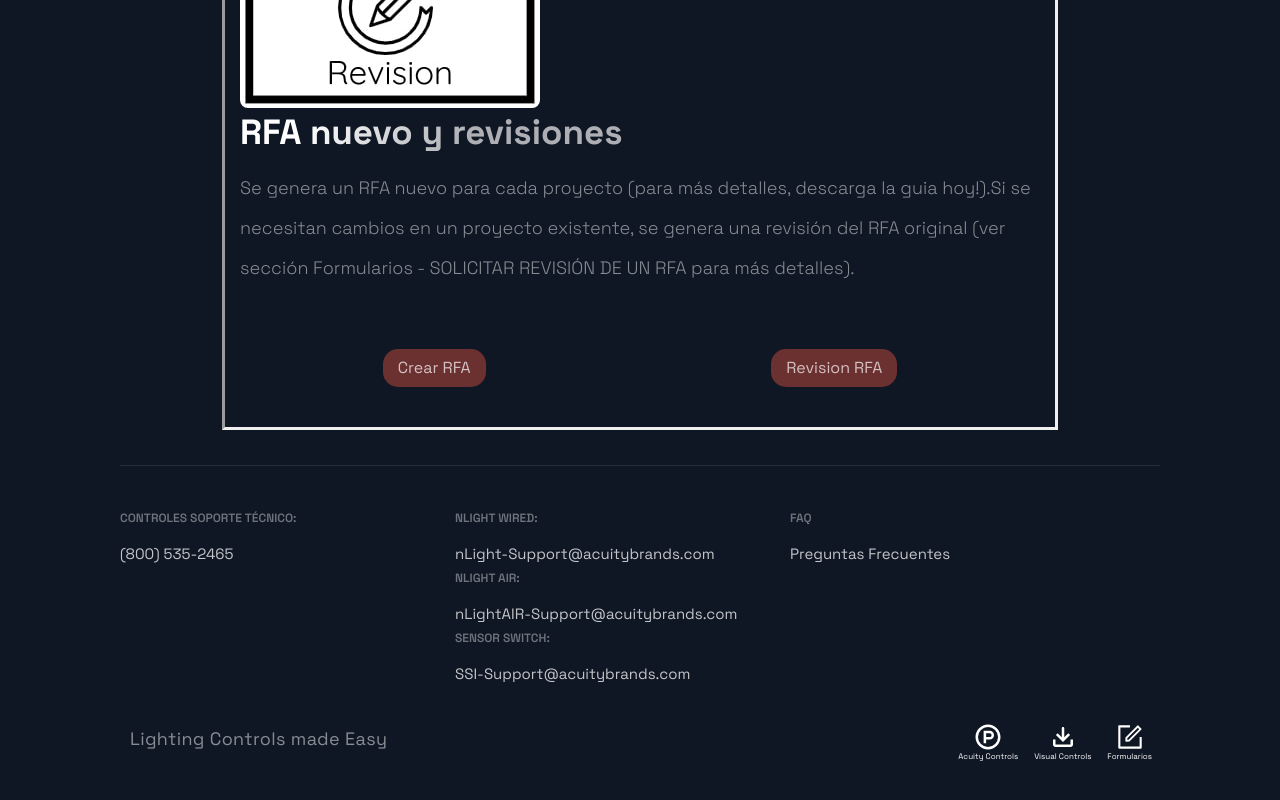
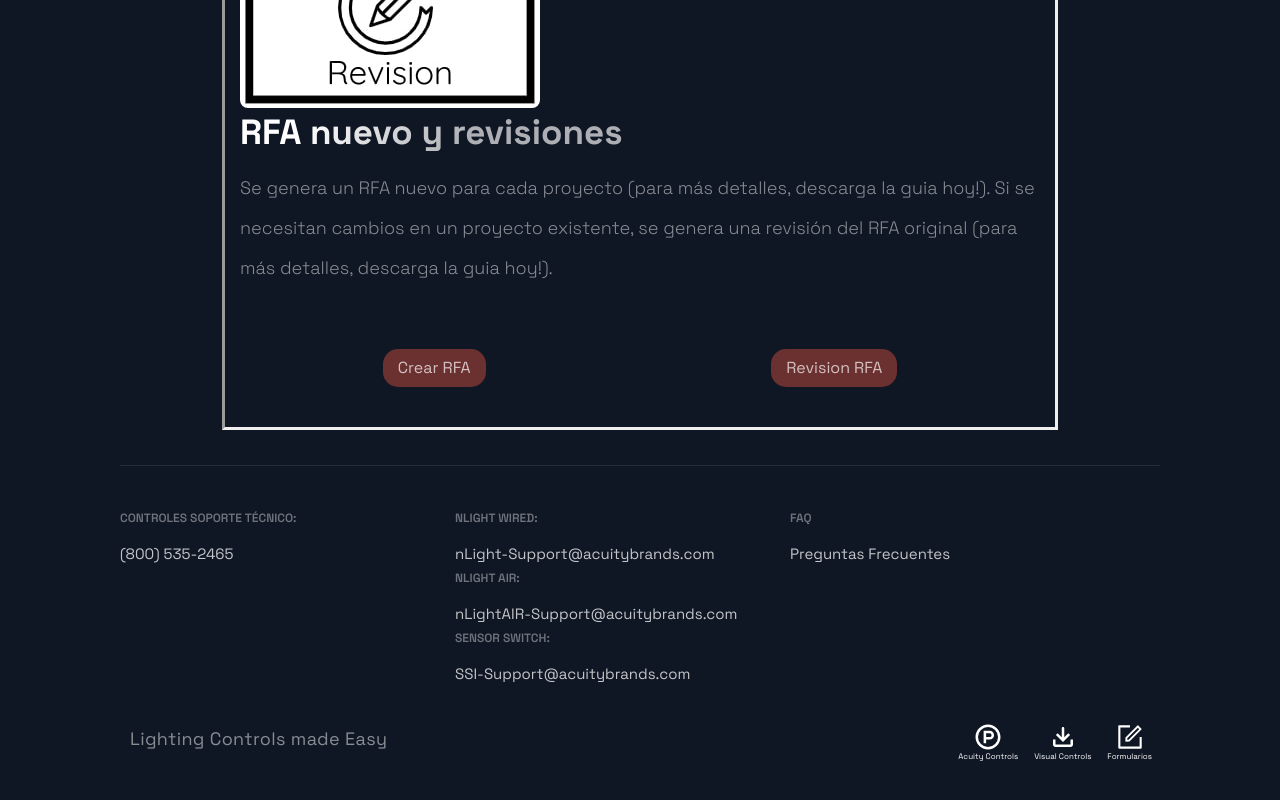
Before and after one commit to rogercerpa/controlsplaybook, a Next.js app: page /RFACycle in a window 1280 px wide. Shown: the part 1076-1876 px from the top of the page. Built offline with nearby package versions, Linux system fonts and the light colour scheme.

Commit message:
updated RFA page details, and VC page details

```diff
--- a/src/constants/constants.js
+++ b/src/constants/constants.js
@@ -193,7 +193,7 @@ export const RFAprocess = [
     id: 1,
     image: '/images/Nuevo-revision.jpg',
     title: 'RFA nuevo y revisiones',
-    description: 'Se genera un RFA nuevo para cada proyecto (para más detalles, descarga la guia hoy!).Si se necesitan cambios en un proyecto existente, se genera una revisión del RFA original (ver sección Formularios - SOLICITAR REVISIÓN DE UN RFA para más detalles).',
+    description: 'Se genera un RFA nuevo para cada proyecto (para más detalles, descarga la guia hoy!). Si se necesitan cambios en un proyecto existente, se genera una revisión del RFA original (para más detalles, descarga la guia hoy!).',
     link1: '/documents/RFA-Creation-V1.082721.pdf',
     link2: '/documents/RFA-Revision-V1.082721.pdf',
     link1Title: 'Crear RFA',
@@ -207,7 +207,7 @@ export const VCinfo = [
   {
     id: 0,
     title: 'Descarga y Instalacion',
-    description: 'El programa de Visual Controls facilita el proceso de diseñar y obtener una lista de material para los controles de luminarias. Abaja encontraras la pagina donde descargar, las instrucciones y un tutorial en Youtube. Empieza hoy tu diseño!',
+    description: 'El programa de Visual Controls facilita el proceso de diseñar y obtener una lista de material para los controles de luminarias. Abajo encontraras la pagina donde descargar el programa, las instrucciones de como usar y un tutorial en Youtube para que nada detenga tu aprendizaje. Empieza hoy tu diseño!',
     video: 'https://www.youtube.com/embed/lxAkJ9QCs_M?controls=1',
     instructions: 'https://visual-3d.com/software/Visual%20Controls%20Introduction.pdf',
     download: 'https://visual-3d.com/software/downloadvisualcontrols.aspx',
```
